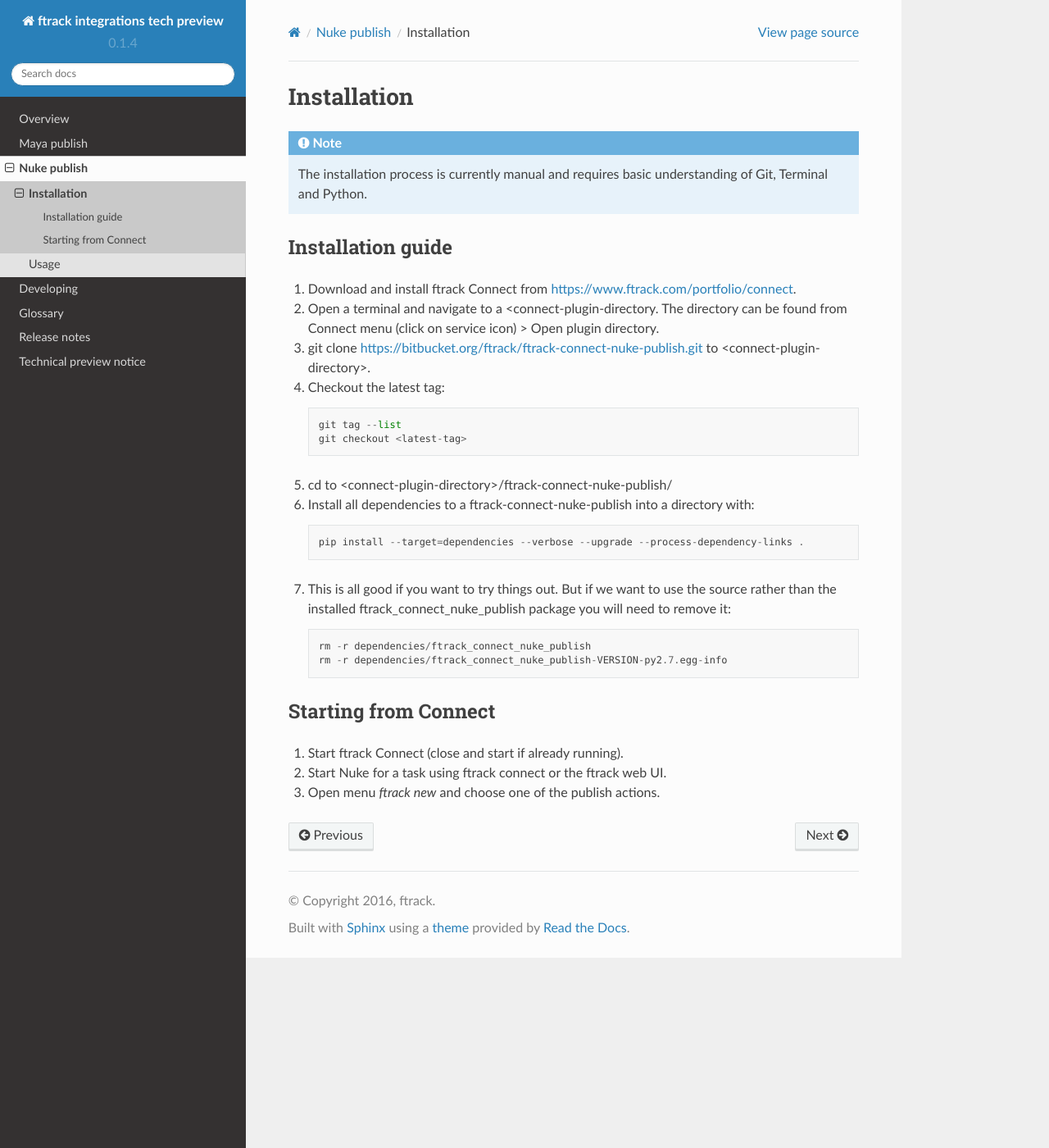
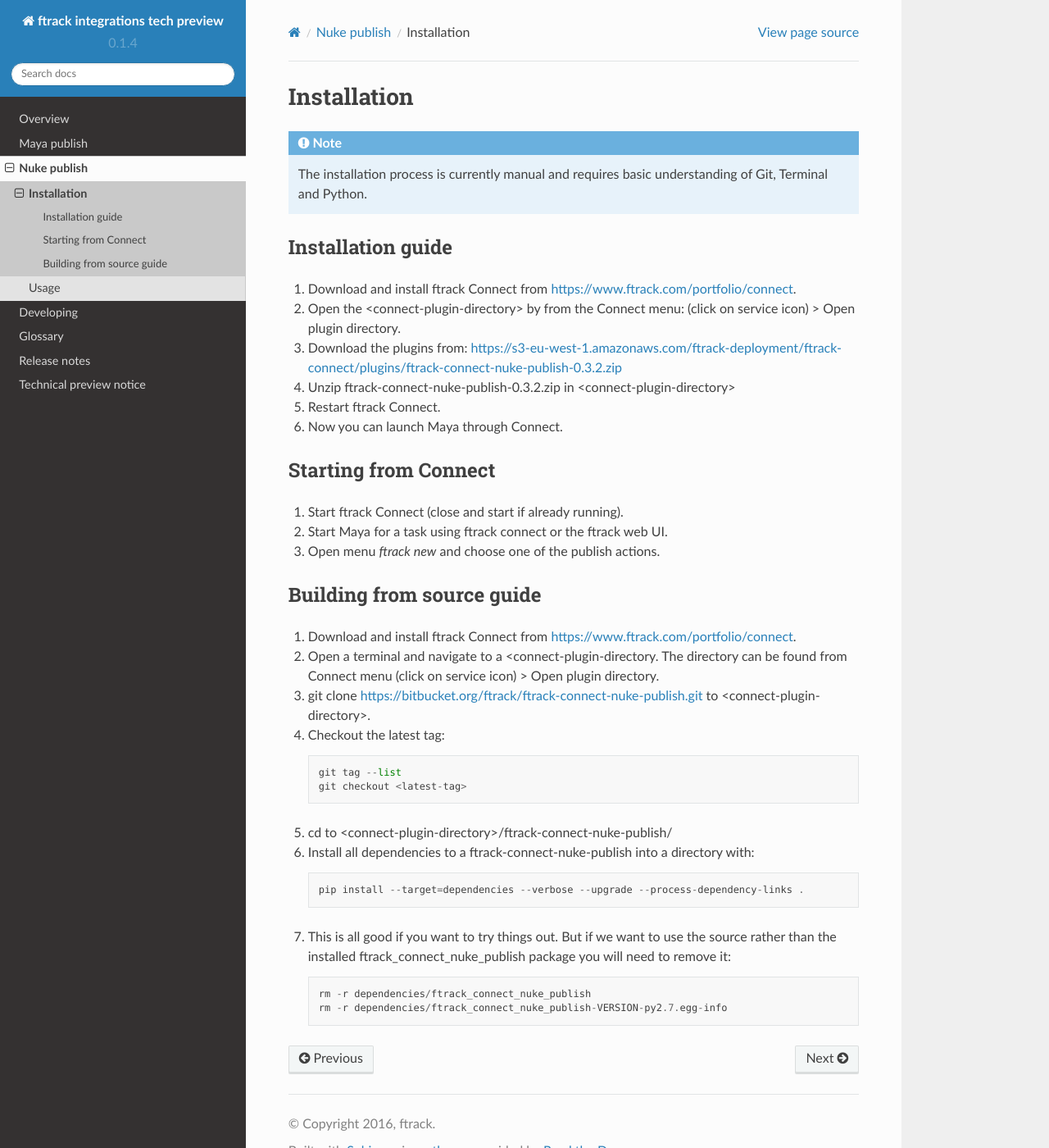
Before and after one commit to ftrackhq/ftrack-connect-documentation, a Sphinx documentation site: the page built from doc/nuke/installation.rst, in a window 1280 px wide and 1400 px high. Shown: the whole window at 82% size. Built offline with Sphinx 7.4.7 and the Read the Docs theme 2.0.0, drawn with Linux system fonts in a browser that asks for light colours.

Commit message:
Update installation instructions and limitations

```diff
--- a/doc/nuke/installation.rst
+++ b/doc/nuke/installation.rst
@@ -14,6 +14,25 @@ Installation
 
 Installation guide
 ==================
+
+#.  Download and install ftrack Connect from
+    https://www.ftrack.com/portfolio/connect.
+#.  Open the <connect-plugin-directory> by from the Connect menu:
+    (click on service icon) > Open plugin directory.
+#.  Download the plugins from: https://s3-eu-west-1.amazonaws.com/ftrack-deployment/ftrack-connect/plugins/ftrack-connect-nuke-publish-0.3.2.zip
+#.  Unzip ftrack-connect-nuke-publish-0.3.2.zip in <connect-plugin-directory>
+#.  Restart ftrack Connect.
+#.  Now you can launch Maya through Connect.
+
+Starting from Connect
+=====================
+
+#.  Start ftrack Connect (close and start if already running).
+#.  Start Maya for a task using ftrack connect or the ftrack web UI.
+#.  Open menu `ftrack new` and choose one of the publish actions.
+
+Building from source guide
+==========================
 
 #.  Download and install ftrack Connect from
     https://www.ftrack.com/portfolio/connect.
--- a/doc/nuke/usage.rst
+++ b/doc/nuke/usage.rst
@@ -25,6 +25,7 @@ At the moment there are a limited set of publish actions to choose from:
 
 *   Media (currently image sequences)
 *   Camera
+*   Geometry
 
 The :term:`publish dialog` is populated with options based on what action you
 select.
```
Also changed, not shown: other parts of doc/nuke/installation.rst (+0 -7 lines), doc/maya/installation.rst (+19 -7 lines), doc/release/maya/release_notes.rst (+58 -0 lines), doc/release/nuke/release_notes.rst (+58 -0 lines), doc/technical_preview.rst (+0 -10 lines).
